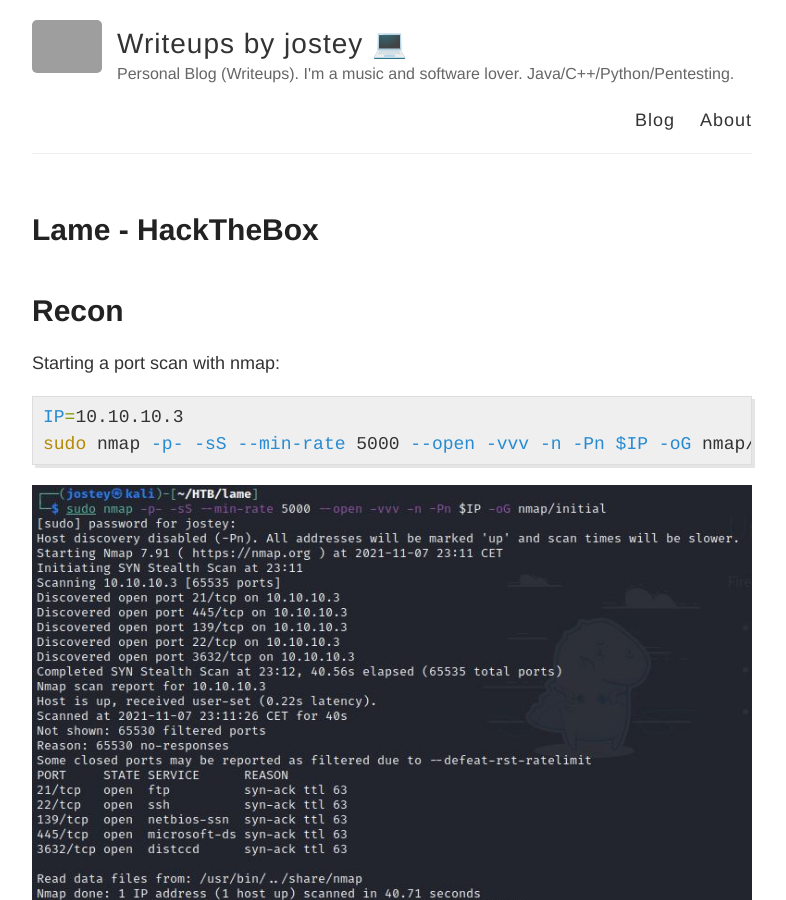
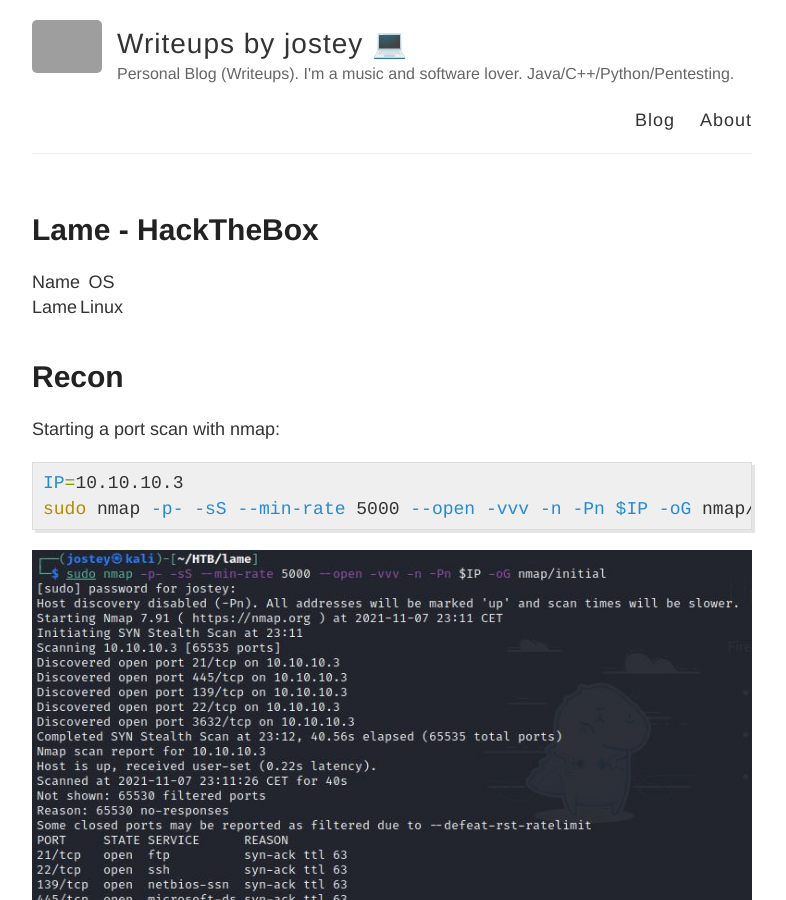
Before and after one commit to jostey/jostey.github.io, a Jekyll site: the page built from _posts/2021-11-7-Lame-HTB.md, in a window 1280 px wide and 900 px high. Shown: the whole window, without its empty margins (248-1034 px from the left). Built offline with Jekyll 4.4.1, drawn with Linux system fonts in a browser that asks for light colours; grey boxes are pictures that could not be loaded.

Commit message:
Update 2021-11-7-Lame-HTB.md

```diff
--- a/_posts/2021-11-7-Lame-HTB.md
+++ b/_posts/2021-11-7-Lame-HTB.md
@@ -4,6 +4,10 @@ title: Lame - HackTheBox
 slug: lame-hackthebox
 date: '2021-11-07T21:38:18.350Z'
 ---
+
+| Name 	| OS    	|
+|------	|-------	|
+| Lame 	| Linux 	|
 
 # Recon
 Starting a port scan with nmap:
```
